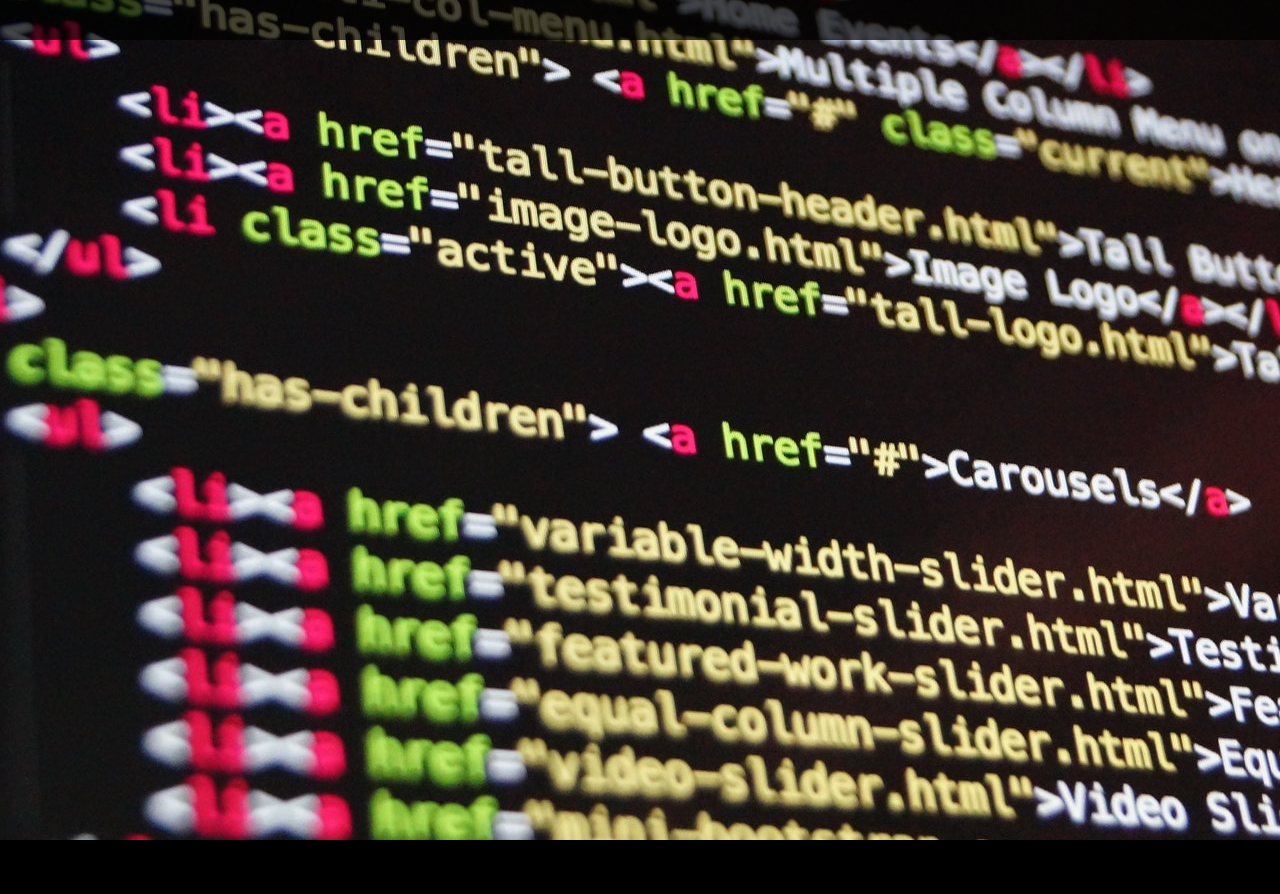
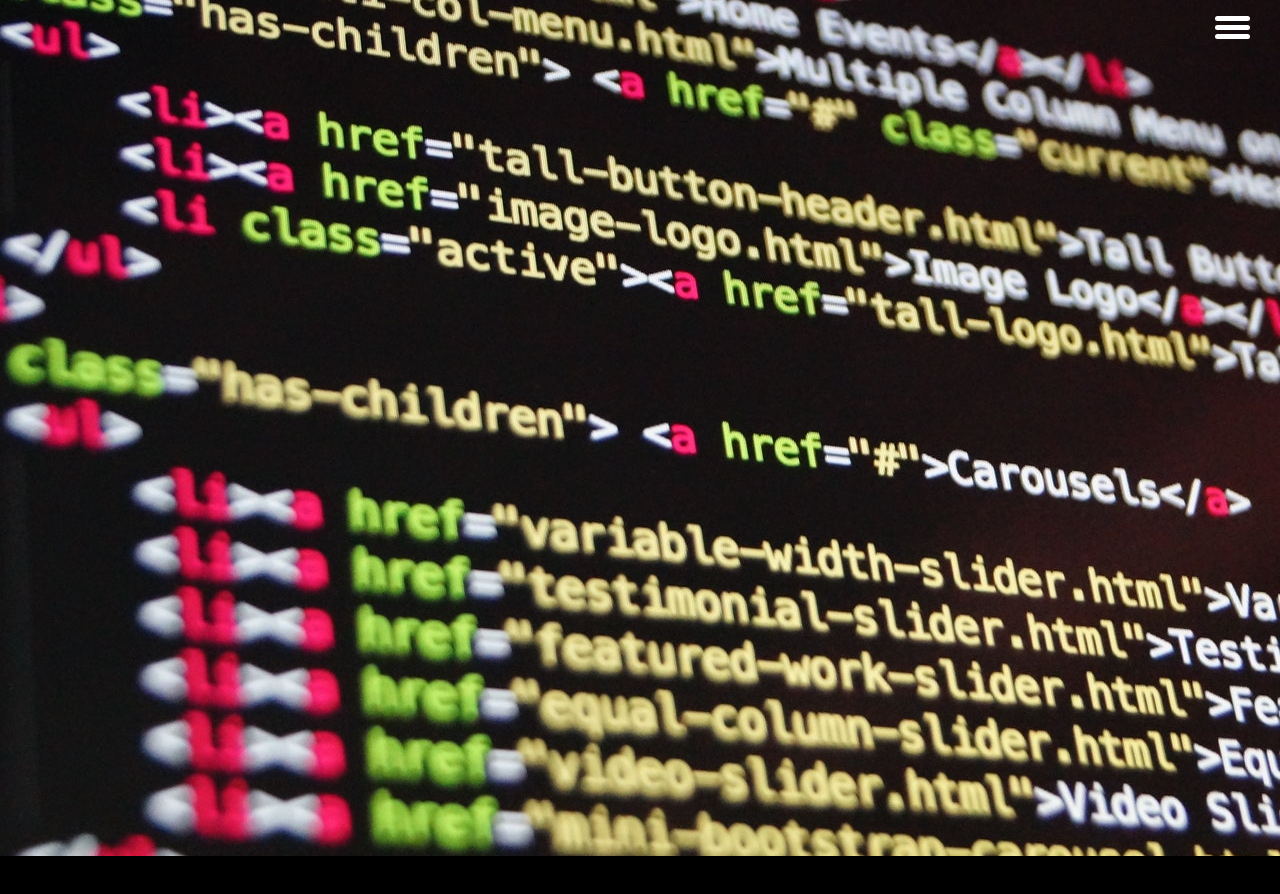
Before and after one commit to Kashiff11/MyProfile, a React (Create React App) app: page / in a window 1280 px wide. Shown: the top 894 px of the page. Built offline with nearby package versions, Linux system fonts and the light colour scheme.

Commit message:
menu bar started

```diff
--- a/src/App.css
+++ b/src/App.css
@@ -2,14 +2,13 @@
   height: 100vh;
   width: 100vw;
   display: grid;
-  grid-template-rows: 5vh 100vh;
+  grid-template-rows: 7vh 100vh;
 }
 
 .app_navbar {
   height: 5%;
   width: 100vw;
-  background-color:black;
-  opacity: 70%;
+
   display: flex;
   position: fixed;
 }
--- a/src/components/navbar/Navbar.css
+++ b/src/components/navbar/Navbar.css
@@ -0,0 +1,49 @@
+.menu_bar {
+  display: flex;
+  width: 100vw;
+  justify-content: flex-end;
+}
+
+.menu {
+  width: 45px;
+  height: 40px;
+  margin-top: 20px;
+  margin-right: 20px;
+  cursor: pointer;
+}
+
+.menu_change {
+  width: 45px;
+  height: 40px;
+  margin-top: 20px;
+  margin-right: 20px;
+  cursor: pointer;
+}
+
+.bar {
+  background-color: white;
+  height: 5px;
+  width: 35px;
+  display: block;
+  border-radius: 10px;
+}
+
+#bar1 {
+  transform: translateY(-4px)
+}
+
+#bar3 {
+  transform: translateY(4px)
+}
+
+.menu_change .bar {
+  background-color: yellow;
+}
+
+.menu_change #bar1 {
+  transform: translateY(4px)
+}
+
+.menu_change #bar3 {
+  transform: translateY(-6px)
+}
--- a/src/components/navbar/Navbar.jsx
+++ b/src/components/navbar/Navbar.jsx
@@ -1,9 +1,21 @@
-import React from 'react';
+import { useState } from 'react';
 import './Navbar.css'
 
 export default function Navbar() {
+
+  const [bars, setBars] = useState(false)
+
+  function onMenuClick() {
+    setBars(!bars)
+  }
+
   return (
-    <div>
+    <div className="menu_bar" onClick={onMenuClick}>
+      <div className={bars === false ? "menu" : "menu_change"} >
+        <div id="bar1" className="bar"></div>
+        <div id="bar2" className="bar"></div>
+        <div id="bar3" className="bar"></div>
+      </div>
     </div>
   );
 }
```
Also changed, not shown: 1 other file (tests, documents, lock files or other folders).
